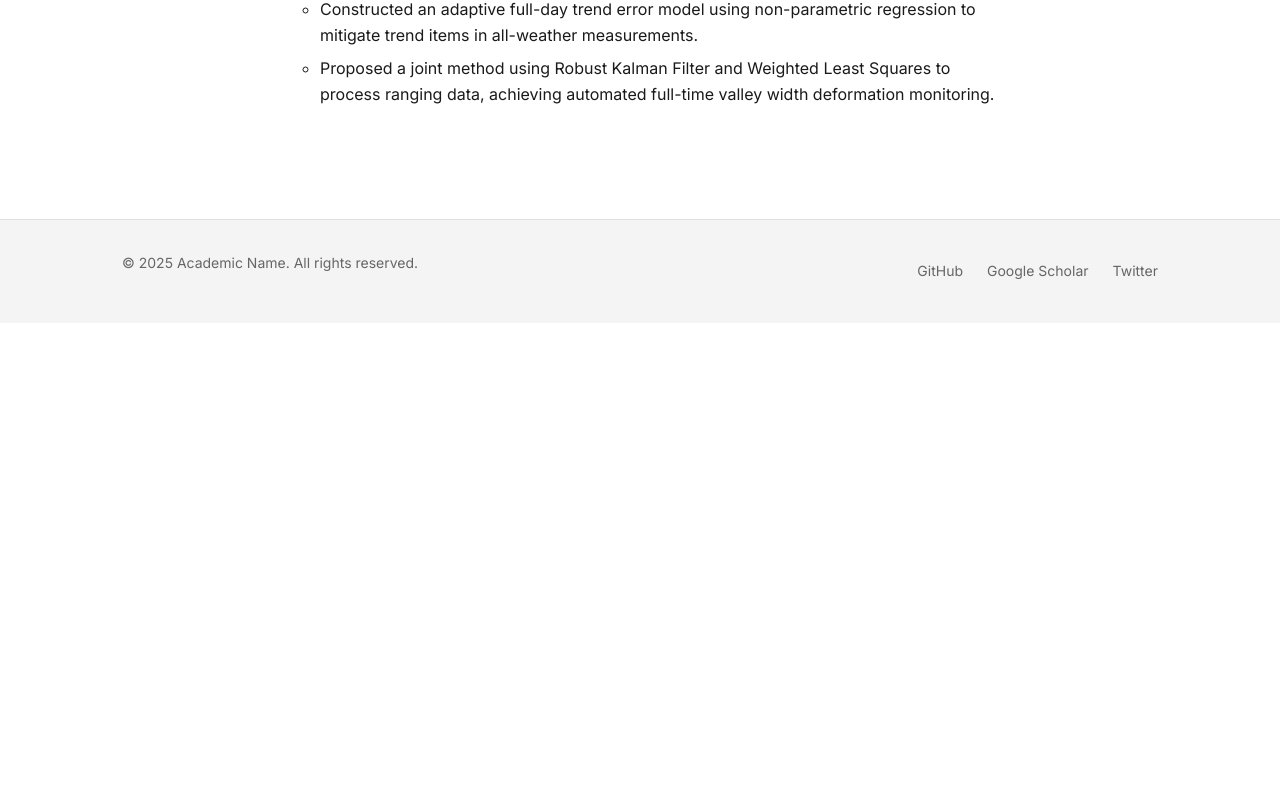
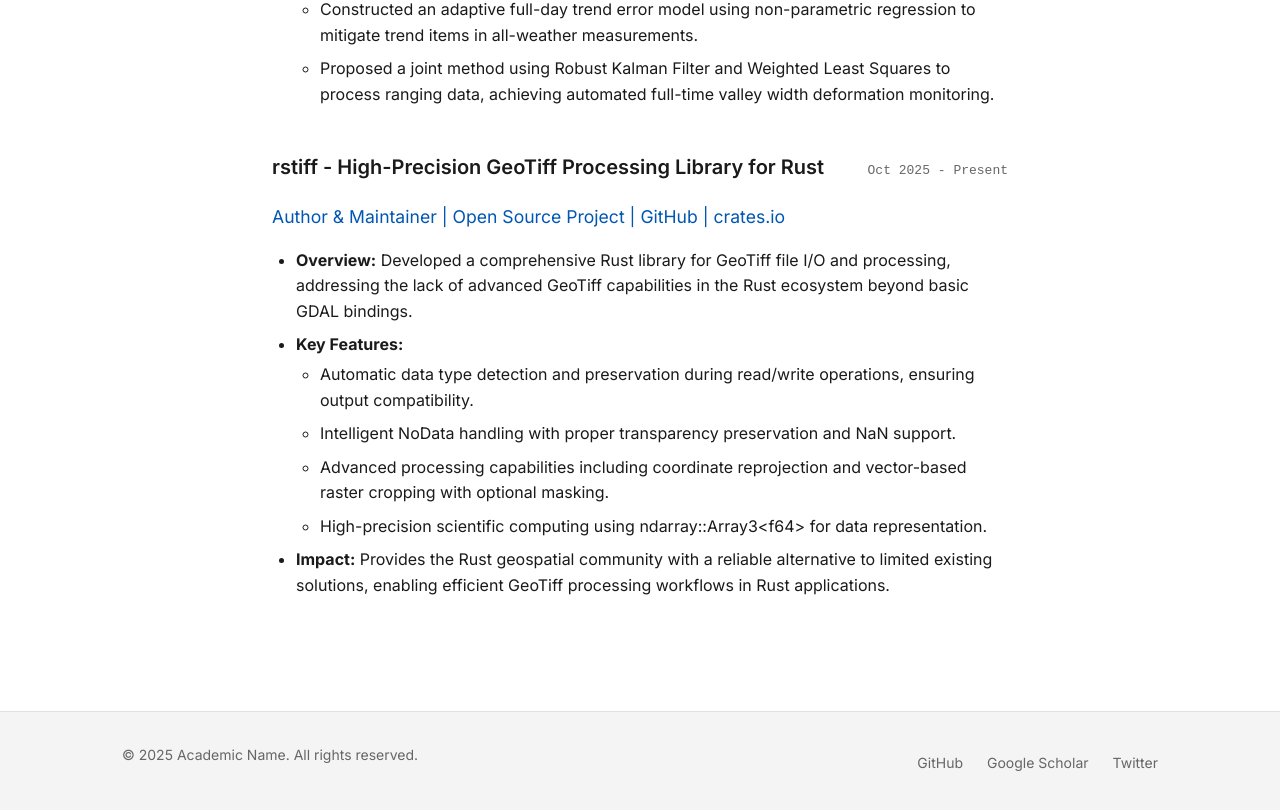
Before and after one commit to csuhqf/csuhqf.github.io, a Next.js app: page /projects in a window 1280 px wide. Shown: the part 1259-2069 px from the top of the page. Before the commit the page ends 1582 px from the top, so only its background shows below. Built offline with nearby package versions, Linux system fonts and the light colour scheme.

Commit message:
Add rstiff Rust library project to resume

```diff
--- a/src/app/about/page.tsx
+++ b/src/app/about/page.tsx
@@ -78,7 +78,7 @@ export default function About() {
                 <h2 className={styles.sectionTitle}>Skills</h2>
                 <div className={styles.item}>
                     <ul className={styles.list}>
-                        <li><strong>Programming:</strong> Python, MATLAB.</li>
+                        <li><strong>Programming:</strong> Python, Rust, MATLAB.</li>
                         <li><strong>Software & Tools:</strong> GAMMA/pygamma, GMT/pygmt, Surfer, ArcGIS Pro, AutoCAD, CloudCompare, Microsoft Office.</li>
                         <li><strong>Languages:</strong> English (CET-6, CET-4), Mandarin (Native).</li>
                     </ul>
--- a/src/app/projects/page.tsx
+++ b/src/app/projects/page.tsx
@@ -67,6 +67,28 @@ export default function Projects() {
                     </ul>
                 </div>
             </div>
+
+            <div className={styles.item}>
+                <div className={styles.itemHeader}>
+                    <h3 className={styles.itemTitle}>rstiff - High-Precision GeoTiff Processing Library for Rust</h3>
+                    <span className={styles.itemDate}>Oct 2025 - Present</span>
+                </div>
+                <div className={styles.itemSubtitle}>Author & Maintainer | Open Source Project | <a href="https://github.com/csuhqf/rstiff" target="_blank" rel="noopener noreferrer">GitHub</a> | <a href="https://crates.io/crates/rstiff" target="_blank" rel="noopener noreferrer">crates.io</a></div>
+                <div className={styles.itemDescription}>
+                    <ul>
+                        <li><strong>Overview:</strong> Developed a comprehensive Rust library for GeoTiff file I/O and processing, addressing the lack of advanced GeoTiff capabilities in the Rust ecosystem beyond basic GDAL bindings.</li>
+                        <li><strong>Key Features:</strong>
+                            <ul>
+                                <li>Automatic data type detection and preservation during read/write operations, ensuring output compatibility.</li>
+                                <li>Intelligent NoData handling with proper transparency preservation and NaN support.</li>
+                                <li>Advanced processing capabilities including coordinate reprojection and vector-based raster cropping with optional masking.</li>
+                                <li>High-precision scientific computing using ndarray::Array3&lt;f64&gt; for data representation.</li>
+                            </ul>
+                        </li>
+                        <li><strong>Impact:</strong> Provides the Rust geospatial community with a reliable alternative to limited existing solutions, enabling efficient GeoTiff processing workflows in Rust applications.</li>
+                    </ul>
+                </div>
+            </div>
         </div>
     );
 }
```
